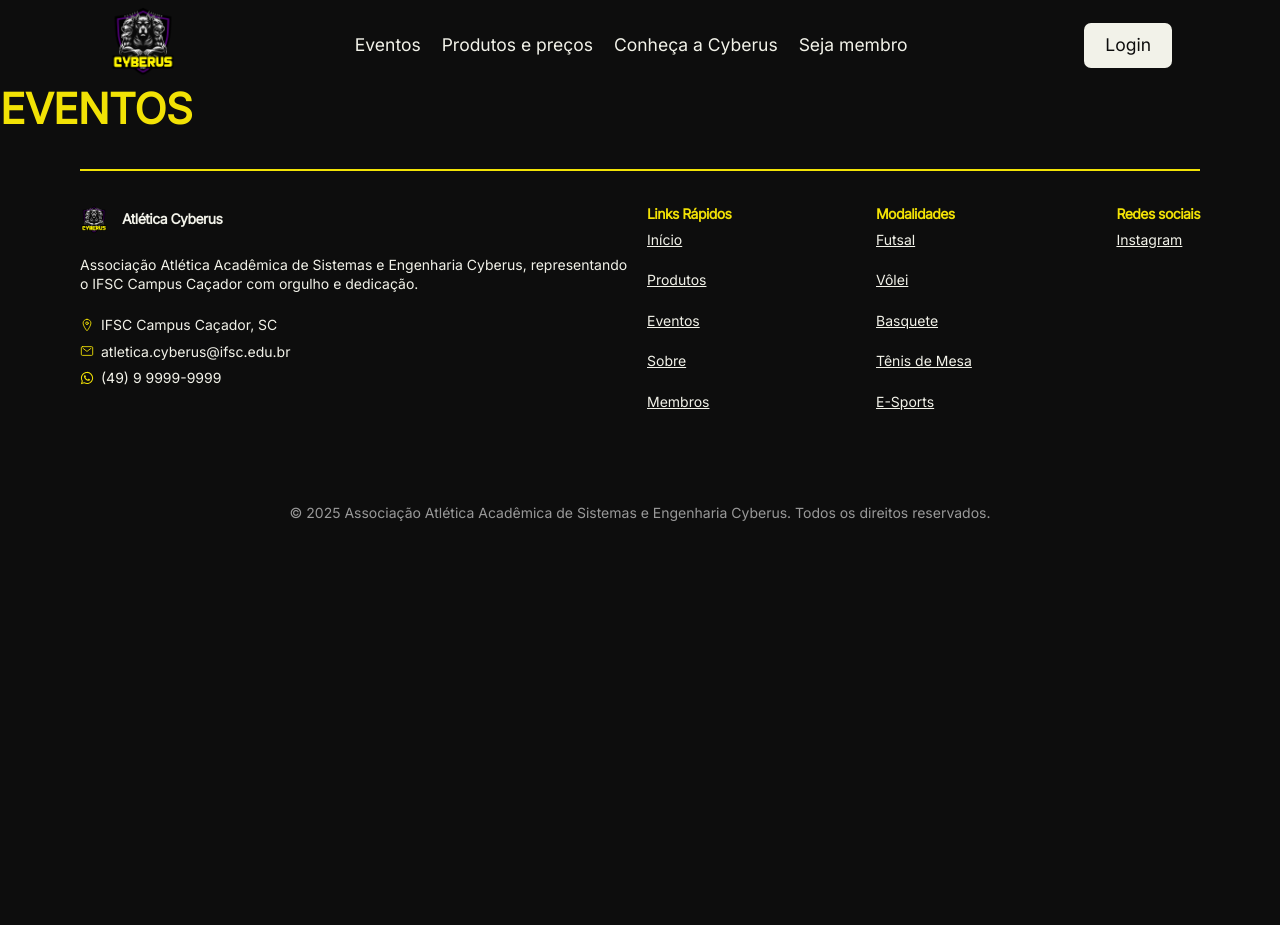
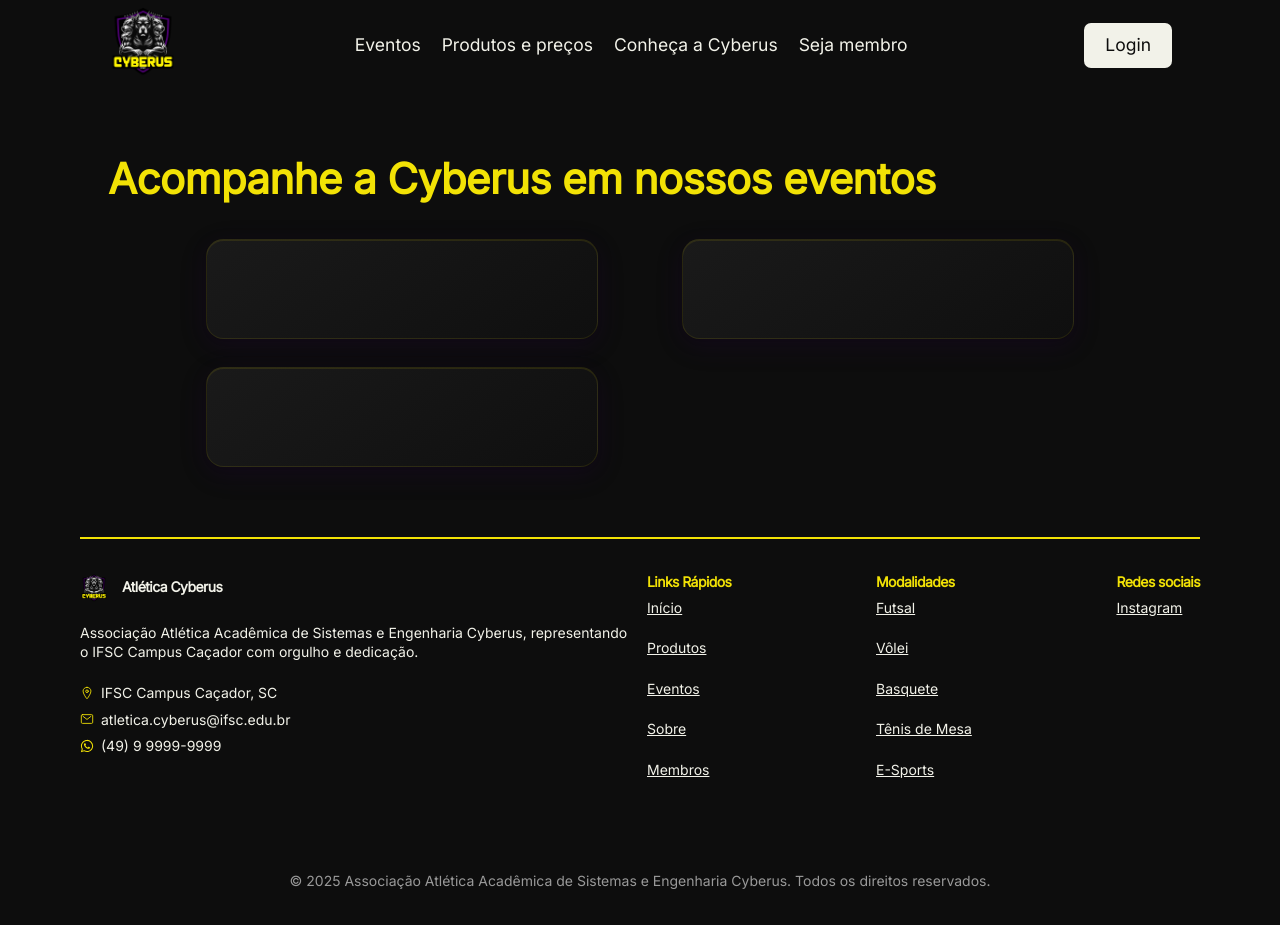
Before and after one commit to RafaDalmagro/public, a plain HTML site: page eventos.html in a window 1280 px wide. Before the commit the page ends 800 px from the top, so only its background shows below. Drawn offline with Linux system fonts and the light colour scheme; a script that the page names is missing.

Commit message:
Finalizando embeds da sessão de eventos.

```diff
--- /dev/null
+++ b/assets/styles/embeds.css
@@ -0,0 +1,93 @@
+#events {
+    #embeds {
+        display: grid;
+        gap: 2rem;
+        & .embed-instagram-card {
+            display: flex;
+            flex-direction: column;
+
+            max-width: 28rem;
+            background: linear-gradient(145deg, #1a1a1a 0%, #0f0f0f 100%);
+            border-radius: 1.25rem;
+            border: 1.5px solid rgba(242, 226, 5, 0.10);
+            overflow: hidden;
+            box-shadow:
+                0 0.5rem 2rem rgba(70, 2, 115, 0.15),
+                0 0.25rem 1rem rgba(0, 0, 0, 0.3),
+                inset 0 0.0625rem 0 rgba(242, 226, 5, 0.1);
+            transition: all 0.4s cubic-bezier(0.4, 0, 0.2, 1);
+            position: relative;
+        }
+
+        & .embed-instagram-card::before {
+            content: '';
+            position: absolute;
+            top: 0;
+            left: 0;
+            right: 0;
+            height: 0.15rem;
+            background: var(--brand-linear-gradient);
+            opacity: 0;
+            transition: opacity 0.3s ease;
+        }
+
+        & .embed-instagram-card:hover {
+            transform: translateY(-0.25rem) scale(1.01);
+            box-shadow:
+                0 1rem 3rem rgba(70, 2, 115, 0.25),
+                0 0.5rem 1.5rem rgba(0, 0, 0, 0.4),
+                inset 0 0.0625rem 0 rgba(242, 226, 5, 0.2);
+        }
+
+        & .embed-instagram-card:hover::before {
+            opacity: 1;
+        }
+
+        & .embed-instagram-title {
+            padding: var(--py-base) var(--px-lg) 0.2rem var(--px-lg);
+            font-size: var(--fs-lg);
+            font-weight: var(--fw-bold);
+            color: var(--color-secondary);
+            text-align: center;
+            letter-spacing: -0.03rem;
+        }
+
+        & .embeds-container {
+            display: grid;
+            grid-template-columns: repeat(auto-fit, minmax(18.75rem, 1fr));
+            gap: var(--py-lg);
+            margin-top: var(--py-xl);
+        }
+
+        & .embed-content {
+            display: grid;
+            padding: 2rem;
+            align-items: center;
+            justify-content: center;
+        }
+    }
+}
+
+@media (width >=57.875rem) {
+    #events {
+        & #embeds {
+            display: grid;
+            justify-items: center;
+            grid-template-columns: auto auto;
+            gap: 2rem;
+            padding-inline: 5rem;
+
+            & .embed-content {
+                gap: 0;
+            }
+
+            & .embed-instagram-card {
+                padding: var(--py-base) 0.5rem;
+                width: 100%;
+                justify-content: center;
+            }
+        }
+
+
+    }
+}
--- a/assets/styles/index.css
+++ b/assets/styles/index.css
@@ -10,3 +10,4 @@
 @import url(about.css);
 @import url(directors.css);
 @import url(members.css);
+@import url(embeds.css);
--- a/assets/styles/produtos.css
+++ b/assets/styles/produtos.css
@@ -58,8 +58,6 @@
                 aspect-ratio: 1/1;
                 width: 100%;
             }
-
-            &:hover .card-img {}
         }
     }
 }
--- a/eventos.html
+++ b/eventos.html
@@ -33,7 +33,29 @@
         </div>
     </header>
 
-    <h1>EVENTOS</h1>
+    <section id="events">
+        <div class="container py-lg px-lg">
+            <h1 class="py-lg">Acompanhe a Cyberus em nossos eventos</h1>
+            <div id="embeds">
+                <div class="embed-instagram-card instagram-embed"
+                    data-post-url="https://www.instagram.com/p/DJW_l6bRdDa/">
+                    <!-- <div class="embed-instagram-title"></div> -->
+                    <div class="embed-content"></div>
+                </div>
+                <div class="embed-instagram-card instagram-embed"
+                    data-post-url="https://www.instagram.com/p/DJ6mrsARJfF/">
+                    <!-- <div class="embed-instagram-title"></div> -->
+                    <div class="embed-content"></div>
+                </div>
+                <div class="embed-instagram-card instagram-embed"
+                    data-post-url="https://www.instagram.com/p/DJ7BollxLVn/">
+                    <!-- <div class="embed-instagram-title"></div> -->
+                    <div class="embed-content"></div>
+                </div>
+            </div>
+        </div>
+
+    </section>
 
     <footer>
         <div class="container py-lg grid">
@@ -95,6 +117,44 @@
             </div>
         </div>
     </footer>
+
+    <script>
+        function loadRealInstagramEmbed(container, postUrl) {
+            const blockquote = document.createElement('blockquote');
+            blockquote.className = 'instagram-media';
+            blockquote.setAttribute('data-instgrm-permalink', postUrl);
+            blockquote.setAttribute('data-instgrm-version', '14');
+            container.innerHTML = '';
+            container.appendChild(blockquote);
+
+            if (!document.querySelector('script[src*="instagram.com/embed.js"]')) {
+                const script = document.createElement('script');
+                script.async = true;
+                script.src = '//www.instagram.com/embed.js';
+                document.head.appendChild(script);
+            } else if (window.instgrm) {
+                window.instgrm.Embeds.process();
+            }
+        }
+
+        const observer = new IntersectionObserver(entries => {
+            entries.forEach(entry => {
+                if (entry.isIntersecting) {
+                    const el = entry.target;
+                    const content = el.querySelector('.embed-content');
+                    const postUrl = el.dataset.postUrl;
+                    loadRealInstagramEmbed(content, postUrl);
+                    observer.unobserve(el);
+                }
+            });
+        }, {threshold: 0.1, rootMargin: '50px'});
+
+        document.querySelectorAll('.instagram-embed').forEach(embed => {
+            observer.observe(embed);
+        });
+
+    </script>
+    <script async src="//www.instagram.com/embed.js"></script>
 </body>
 
 </html>
```
